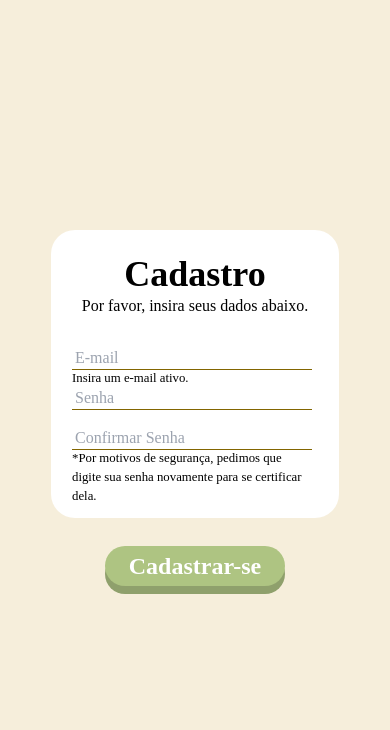
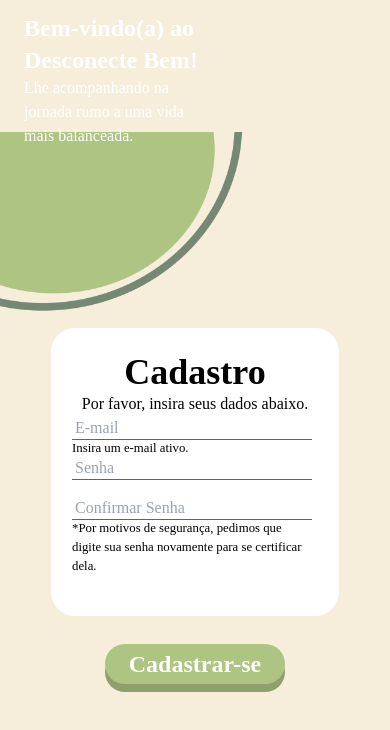
Before and after one commit to Daniel-san8/Desconecte-Bem, a React (Vite) app: page /cadastro in a window 390 px wide. Shown: the top 730 px of the page. Built offline with nearby package versions, Linux system fonts and the light colour scheme; a web font is replaced by a local one.

Commit message:
feat: crio img com texto dentro para mobile

```diff
--- a/src/components/HomeCadastro.tsx
+++ b/src/components/HomeCadastro.tsx
@@ -15,12 +15,21 @@ export default function HomeCadastro() {
       <Sectionleft />
 
       <div className="h-screen bg-sectionRight flex flex-col justify-center items-center md:h-full">
-        <div className="hidden">
-          <img src="/assets/formaMobile.png" alt="forma" />
+        <div className="w-72 self-start pb-4 md:hidden">
+          <img src="/assets/formaMobile.png" alt="forma" className="relative" />
+          <div className="z-10 absolute top-0 pl-6 pt-3">
+            <h1 className="text-white font-semibold text-2xl">
+              Bem-vindo(a) ao <br /> Desconecte Bem!
+            </h1>
+            <p className="text-white font-light">
+              Lhe acompanhando na <br /> jornada rumo a uma vida <br /> mais
+              balanceada.
+            </p>
+          </div>
         </div>
         <WhiteBox>
           <BoxTitle
-            className="pb-7 flex flex-col items-center md:items-center md:py-10"
+            className="flex flex-col items-center md:items-center md:py-10"
             titulo="Cadastro"
             pergunta="Por favor, insira seus dados abaixo."
           />
```
